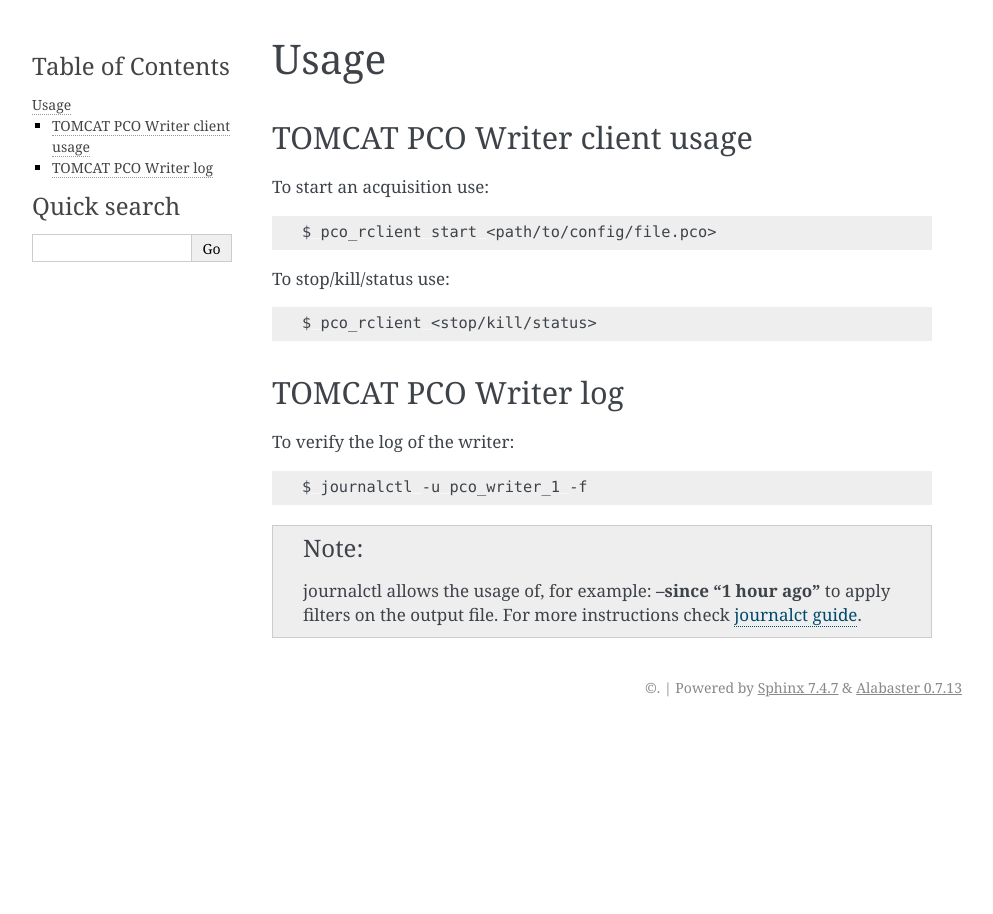
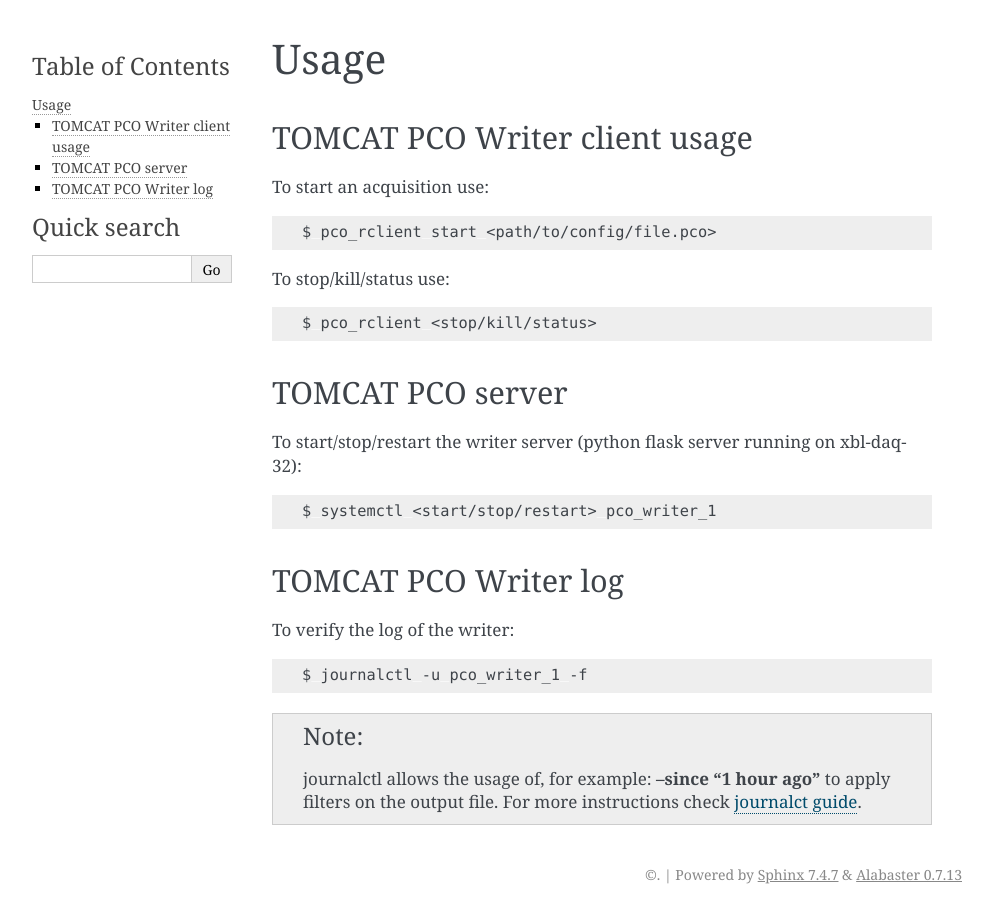
Before and after one commit to paulscherrerinstitute/lib_cpp_h5_writer, a Sphinx documentation site: the page built from docs/usage.rst, in a window 1280 px wide. Shown: the whole page, without its empty margins (148-1141 px from the left). Built offline with Sphinx 7.4.7, drawn with Linux system fonts in a browser that asks for light colours.

Commit message:
flask server instructions

```diff
--- a/docs/usage.rst
+++ b/docs/usage.rst
@@ -18,6 +18,16 @@ To stop/kill/status use:
 
     $ pco_rclient <stop/kill/status>
 
+TOMCAT PCO server
+---------------------
+
+To start/stop/restart the writer server (python flask server running on xbl-daq-32):
+
+.. code-block:: bash
+
+    $ systemctl <start/stop/restart> pco_writer_1
+
+
 TOMCAT PCO Writer log
 ---------------------
 
```
